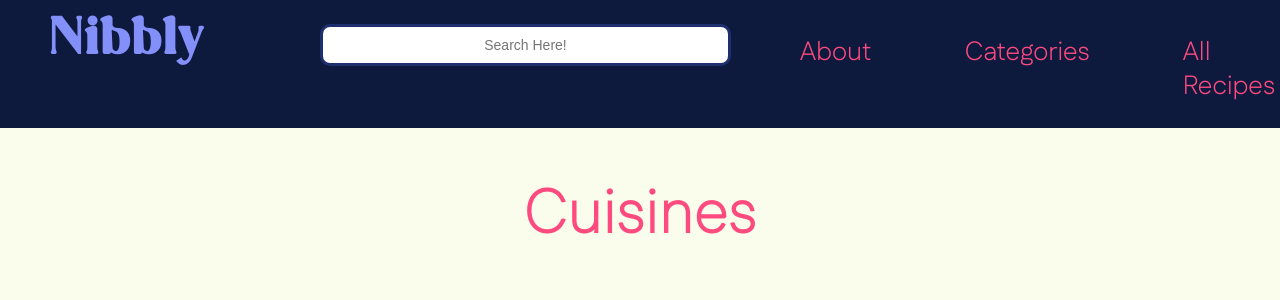
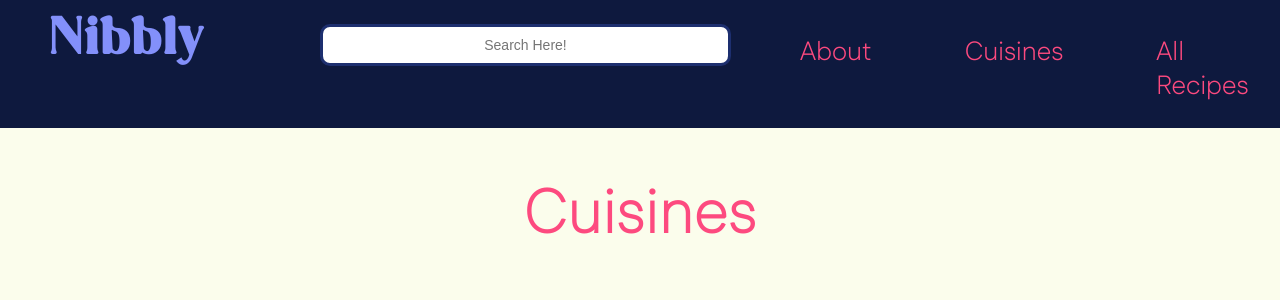
Before and after one commit to vzurui/idm232-vpl26, a PHP site: page /cuisines.html in a window 1280 px wide. Shown: the top 300 px of the page. Run offline with PHP 8.4, Linux system fonts and the light colour scheme.

Commit message:
cuisines styles updates

```diff
--- a/about.html
+++ b/about.html
@@ -22,7 +22,7 @@
   </div>
 
   <li><a href="about.html">About</a></li>
-  <li><a href="categories.html">Categories</a></li>
+  <li><a href="cuisines.html">Cuisines</a></li>
   <li><a href="all-recipes.html">All Recipes</a></li>
 </ul>
   </header>
--- a/all-recipes.html
+++ b/all-recipes.html
@@ -22,7 +22,7 @@
   </div>
 
   <li><a href="about.html">About</a></li>
-  <li><a href="categories.html">Categories</a></li>
+  <li><a href="cuisines.html">Cuisines</a></li>
   <li><a href="all-recipes.html">All Recipes</a></li>
 </ul>
   </header>
--- a/all-recipes.php
+++ b/all-recipes.php
@@ -14,7 +14,7 @@
         <label class="menu-icon" for="menu-btn"><span class="navicon"></span></label>
         <ul class="menu">
             <li><a href="about.html">About</a></li>
-            <li><a href="categories.html">Categories</a></li>
+            <li><a href="cuisines.html">Cuisines</a></li>
             <li><a href="all-recipes.html">All Recipes</a></li>
         </ul>
     </header>
--- a/cuisines.html
+++ b/cuisines.html
@@ -22,7 +22,7 @@
   </div>
 
   <li><a href="about.html">About</a></li>
-  <li><a href="categories.html">Categories</a></li>
+  <li><a href="cuisines.html">Cuisines</a></li>
   <li><a href="all-recipes.html">All Recipes</a></li>
 </ul>
   </header>
--- a/filter-results.html
+++ b/filter-results.html
@@ -22,7 +22,7 @@
   </div>
 
   <li><a href="about.html">About</a></li>
-  <li><a href="categories.html">Categories</a></li>
+  <li><a href="cuisines.html">Cuisines</a></li>
   <li><a href="all-recipes.html">All Recipes</a></li>
 </ul>
   </header>
--- a/index.php
+++ b/index.php
@@ -25,7 +25,7 @@
   </div>
 
   <li><a href="about.html">About</a></li>
-  <li><a href="categories.html">Categories</a></li>
+  <li><a href="cuisines.html">Cuisines</a></li>
   <li><a href="all-recipes.php">All Recipes</a></li>
 </ul>
   </header>
--- a/new-recipe.php
+++ b/new-recipe.php
@@ -39,7 +39,7 @@ $conn->close(); // Close the database connection
         <label class="menu-icon" for="menu-btn"><span class="navicon"></span></label>
         <ul class="menu">
             <li><a href="about.html">About</a></li>
-            <li><a href="categories.html">Categories</a></li>
+            <li><a href="cuisines.html">Cuisines</a></li>
             <li><a href="all-recipes.html">All Recipes</a></li>
         </ul>
     </header>
--- a/no-search.html
+++ b/no-search.html
@@ -22,7 +22,7 @@
   </div>
 
   <li><a href="about.html">About</a></li>
-  <li><a href="categories.html">Categories</a></li>
+  <li><a href="cuisines.html">Cuisines</a></li>
   <li><a href="all-recipes.html">All Recipes</a></li>
 </ul>
   </header>
--- a/recipe.html
+++ b/recipe.html
@@ -22,7 +22,7 @@
   </div>
 
   <li><a href="about.html">About</a></li>
-  <li><a href="categories.html">Categories</a></li>
+  <li><a href="cuisines.html">Cuisines</a></li>
   <li><a href="all-recipes.html">All Recipes</a></li>
 </ul>
   </header>
--- a/search-found.html
+++ b/search-found.html
@@ -22,7 +22,7 @@
   </div>
 
   <li><a href="about.html">About</a></li>
-  <li><a href="categories.html">Categories</a></li>
+  <li><a href="cuisines.html">Cuisines</a></li>
   <li><a href="all-recipes.html">All Recipes</a></li>
 </ul>
   </header>
```
